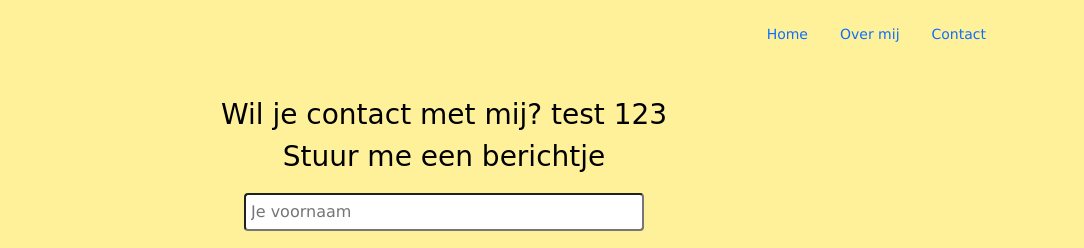
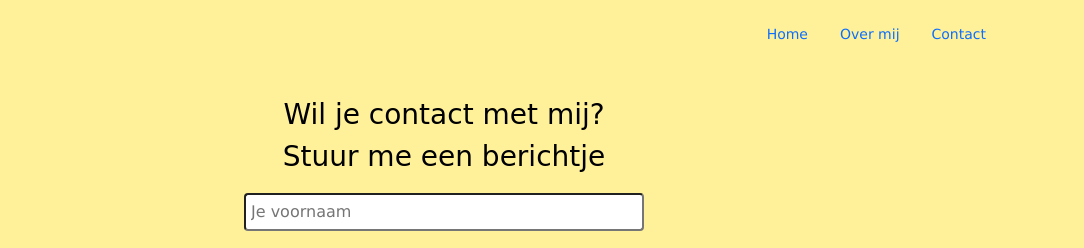
Before and after one commit to yvonnevergouwe/frontend-les22, a plain HTML site: page MickeyMouse-boot/html/contact.html in a window 1280 px wide. Shown: the top 248 px of the page, 196-1280 px from the left. Drawn offline with nearby package versions, Linux system fonts and the light colour scheme.

Commit message:
Update contact.html

```diff
--- a/MickeyMouse-boot/html/contact.html
+++ b/MickeyMouse-boot/html/contact.html
@@ -28,7 +28,7 @@
       </header>
     <div class="bod">
       <br><br>
-    <h3>Wil je contact met mij? test 123</h3>
+    <h3>Wil je contact met mij?</h3>
     <h3>Stuur me een berichtje</h3>
     <form>
       <input type="text" placeholder="Je voornaam">
```
